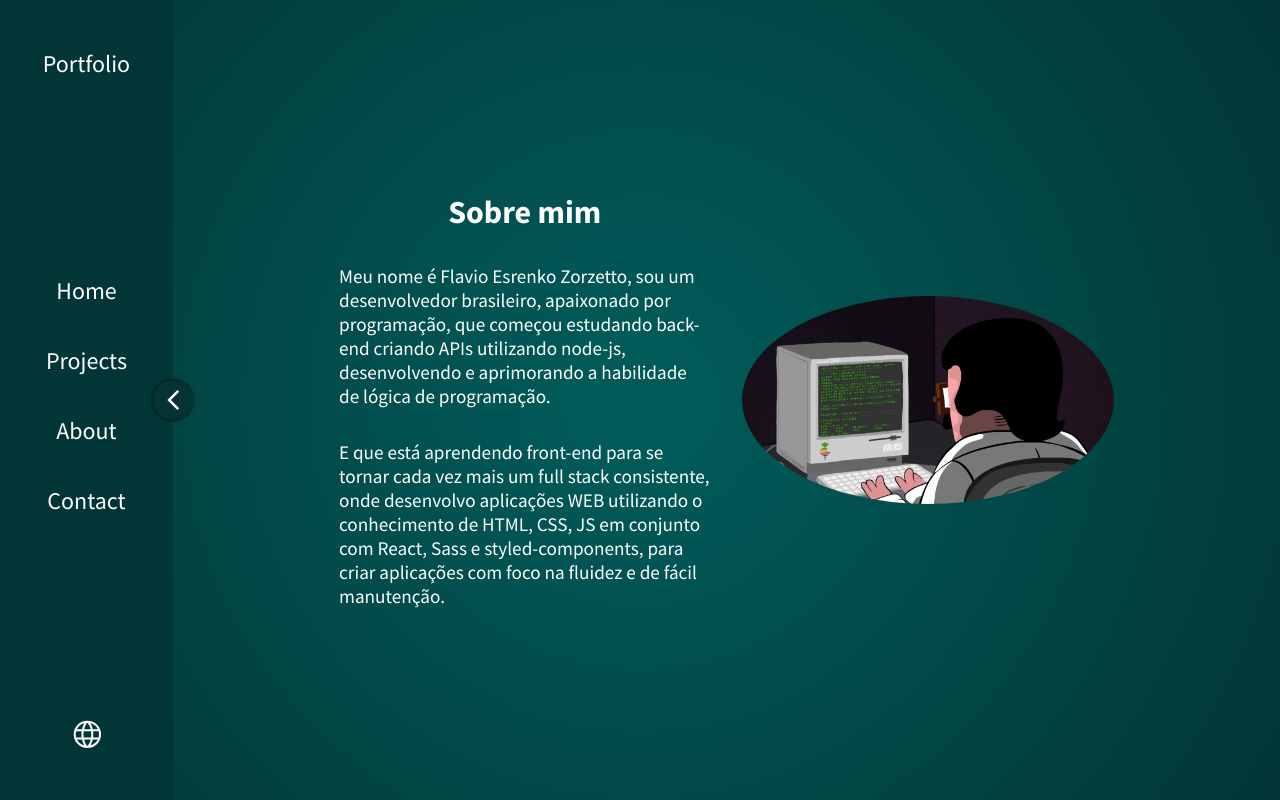
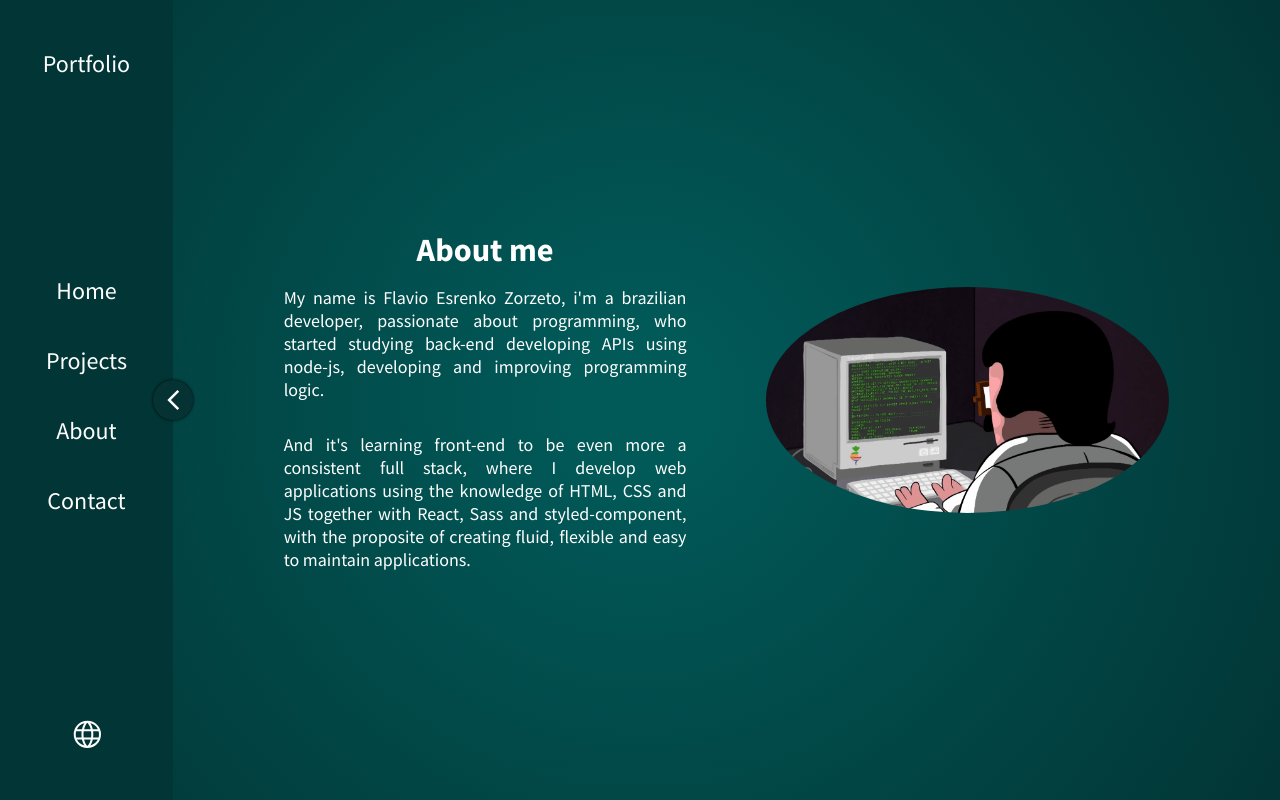
Before and after one commit to flaviozorzetto/flavio-portfolio, a React (Vite) app: page /about in a window 1280 px wide. Built offline with nearby package versions, Linux system fonts and the light colour scheme; some icons are missing.

Commit message:
finished about me session

```diff
--- a/src/assets/locales/en/trans.json
+++ b/src/assets/locales/en/trans.json
@@ -6,6 +6,9 @@
       "Contact": "Contact",
       "Hello": "Hello!",
       "preName": "My name is",
-      "indexText": "And i'm a full stack developer using node-js"
+      "indexText": "And i'm a full stack developer using node-js",
+      "about_title": "About me",
+      "about_01": "My name is Flavio Esrenko Zorzeto, i'm a brazilian developer, passionate about programming, who started studying back-end developing APIs using node-js, developing and improving programming logic.",
+      "about_02": "And it's learning front-end to be even more a consistent full stack, where I develop web applications using the knowledge of HTML, CSS and JS together with React, Sass and styled-component, with the proposite of creating fluid, flexible and easy to maintain applications."
    }
 }
--- a/src/assets/locales/pt/trans.json
+++ b/src/assets/locales/pt/trans.json
@@ -6,6 +6,9 @@
       "Contact": "Contato",
       "Hello": "Olá!",
       "preName": "Meu nome é",
-      "indexText": "E sou um desenvolvedor full stack com node-js"
+      "indexText": "E sou um desenvolvedor full stack com node-js",
+      "about_title": "Sobre mim",
+      "about_01": "Meu nome é Flavio Esrenko Zorzetto, sou um desenvolvedor brasileiro, apaixonado por programação, que começou estudando back-end criando APIs utilizando node-js, desenvolvendo e aprimorando a habilidade de lógica de programação.",
+      "about_02": "E que está aprendendo front-end para se tornar cada vez mais um full stack consistente, onde desenvolvo aplicações WEB utilizando o conhecimento de HTML, CSS, JS em conjunto com React, Sass e styled-components, para criar aplicações com foco na fluidez e de fácil manutenção."
    }
 }
--- a/src/components/ContentWrapper.jsx
+++ b/src/components/ContentWrapper.jsx
@@ -2,10 +2,11 @@ import styled from 'styled-components';
 
 const ContentWrapper = styled.div`
    height: 100%;
-   max-width: 70%;
+   max-width: 80%;
    width: 100%;
    margin: auto;
-   /* padding: 8rem 0; */
+
+
 `;
 
 export default props => {
--- a/src/components/SideBar.jsx
+++ b/src/components/SideBar.jsx
@@ -13,11 +13,17 @@ const SideBar = styled.aside`
    background-color: #023535;
    color: #ffffff;
    position: relative;
+   --sz: 200px;
+   transition: 0.5s all;
+
+   @media screen and (max-width: 425px) {
+      --sz: 150px;
+   }
 
    ${props =>
       props.open
          ? `
-      width: 200px;
+      width: var(--sz);
       animation: opening 0.6s ease-in-out;
       `
          : `
@@ -31,13 +37,13 @@ const SideBar = styled.aside`
       }
 
       100% {
-         width: 200px;
+         width: var(--sz);
       }
    }
 
    @keyframes closing {
       0% {
-         width: 200px;
+         width: var(--sz);
       }
 
       100% {
@@ -89,7 +95,7 @@ const Wrapper = styled.div`
       }
    }
 
-   @media screen and (max-height: 450px) {
+   @media screen and (max-height: 450px), (max-width: 450px) {
       padding: 2rem 0;
       transition: 0.2s all linear;
    }
@@ -128,7 +134,7 @@ const SideText = styled.span`
    }
 
    transition: 0.2s all linear;
-   @media screen and (max-height: 450px) {
+   @media screen and (max-height: 450px), (max-width: 450px) {
       font-size: 1.2rem;
    }
 `;
--- a/src/routes/About.jsx
+++ b/src/routes/About.jsx
@@ -1,3 +1,4 @@
+import { useTranslation } from 'react-i18next';
 import styled from 'styled-components';
 import progGif from '../assets/imgs/programming.gif';
 
@@ -8,10 +9,10 @@ const AboutContainer = styled.div`
    height: 100%;
    color: white;
    display: flex;
-   gap: 2rem;
+   gap: 5rem;
    justify-content: space-between;
 
-   animation: fadeIn 2s ease-in-out;
+   animation: fadeIn 2s ease-out;
 
    @keyframes fadeIn {
       0% {
@@ -30,25 +31,42 @@ const AboutContainer = styled.div`
 `;
 
 const TextWrapper = styled.div`
+   width: 50%;
    display: flex;
    justify-content: center;
    flex-direction: column;
-   font-size: 1rem;
+   font-size: 18px;
 
    h2 {
-      margin-bottom: 2rem;
-      font-size: 2rem;
+      margin-bottom: 1rem;
+      font-size: 1.8em;
       text-align: center;
    }
 
    p {
-      font-size: 1.2rem;
+      font-size: 1em;
+      text-align: justify;
+
+      @media screen and (max-width: 395px) {
+         text-align: center;
+      }
    }
 
    p:not(:last-child) {
       margin-bottom: 2rem;
    }
-   width: 50%;
+
+   @media screen and (max-width: 1000px) {
+      font-size: 16px;
+   }
+
+   @media screen and (max-width: 768px) {
+      width: 100%;
+   }
+
+   @media screen and (max-width: 500px) {
+      font-size: 14px;
+   }
 `;
 
 const ImgWrapper = styled.div`
@@ -61,27 +79,22 @@ const ImgWrapper = styled.div`
       width: 100%;
       border-radius: 100%;
    }
+
+   @media screen and (max-width: 768px) {
+      display: none;
+   }
 `;
 
 export default () => {
+   const { t } = useTranslation();
+
    return (
       <ContentWrapper>
          <AboutContainer>
             <TextWrapper>
-               <h2>Sobre mim</h2>
-               <p>
-                  Meu nome é Flavio Esrenko Zorzetto, sou um desenvolvedor
-                  brasileiro, apaixonado por programação, que começou estudando
-                  back-end criando APIs utilizando node-js, desenvolvendo e
-                  aprimorando a habilidade de lógica de programação.
-               </p>
-               <p>
-                  E que está aprendendo front-end para se tornar cada vez mais
-                  um full stack consistente, onde desenvolvo aplicações WEB
-                  utilizando o conhecimento de HTML, CSS, JS em conjunto com
-                  React, Sass e styled-components, para criar aplicações com
-                  foco na fluidez e de fácil manutenção.
-               </p>
+               <h2>{t('about_title')}</h2>
+               <p>{t('about_01')}</p>
+               <p>{t('about_02')}</p>
             </TextWrapper>
             <ImgWrapper>
                <img src={progGif} alt="gif programação" />
--- a/src/routes/Index.jsx
+++ b/src/routes/Index.jsx
@@ -8,29 +8,52 @@ const Container = styled.div`
    height: 100%;
    width: 100%;
    align-items: center;
+   gap: 2rem;
+
+   @media screen and (max-width: 645px) {
+      flex-direction: column;
+      justify-content: center;
+
+      & > div {
+         width: 100%;
+      }
+
+      & > div:nth-child(2) {
+         width: 80%;
+      }
+   }
 `;
 
 const TextWrapper = styled.div`
    color: white;
-   position: relative;
    display: flex;
    flex-direction: column;
    gap: 30px;
+   font-size: 20px;
+   width: 50%;
+   transition: font-size 0.3s ease-in-out;
+
+   @media screen and (max-width: 860px) {
+      font-size: 16px;
+   }
+
+   @media screen and (max-width: 645px) {
+      font-size: 12px;
+   }
 
    p {
-      font-size: 2rem;
-      width: 75%;
+      text-align: center;
+      font-size: 1.5em;
    }
 
    h1 {
-      font-size: 2.5rem;
+      text-align: center;
+      font-size: 2em;
    }
-
-   width: 60%;
 
    ${props => {
       return props.finishedWriting
-         ? `animation: fadeInFromNone 1s ease-out;`
+         ? `animation: fadeInFromNone 2s ease-out;`
          : '';
    }}
 
@@ -54,14 +77,13 @@ const TextWrapper = styled.div`
 
 const ImgContainer = styled.div`
    display: flex;
-   height: 400px;
-   width: 40%;
    align-items: center;
    justify-content: center;
+   width: 50%;
 
    img {
       border-radius: 100%;
-      height: 100%;
+      width: 100%;
 
       animation: fadeInFromNone 1.5s ease-out;
 
@@ -85,9 +107,10 @@ const ImgContainer = styled.div`
 `;
 
 const WrittingText = styled.p`
-   font-size: 2rem;
+   font-size: 1.5rem;
    font-family: 'Source Code Pro', monospace;
    color: white;
+   word-break: break-all;
 `;
 
 export default props => {
```
